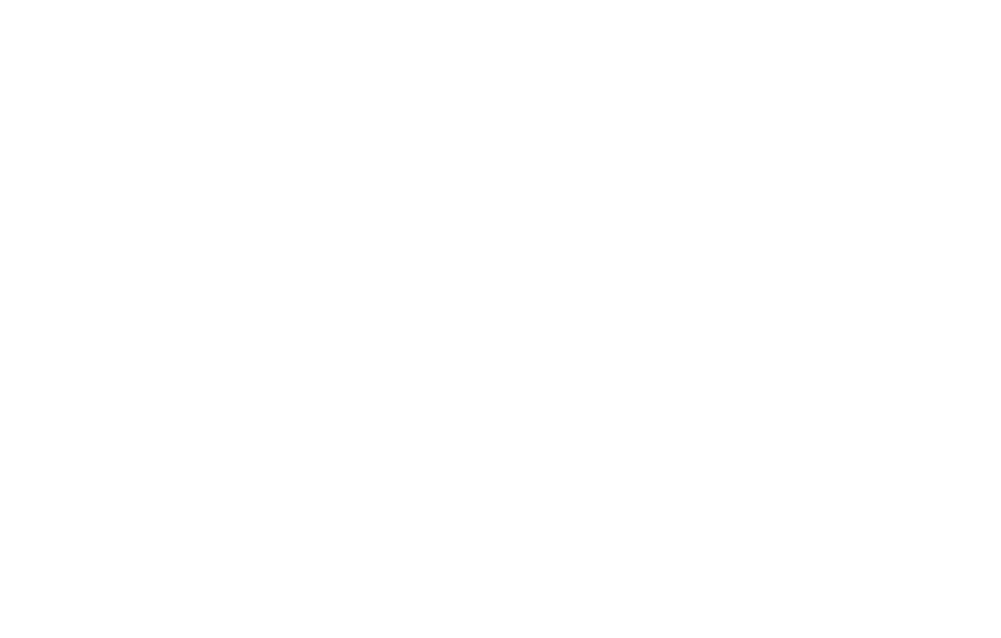
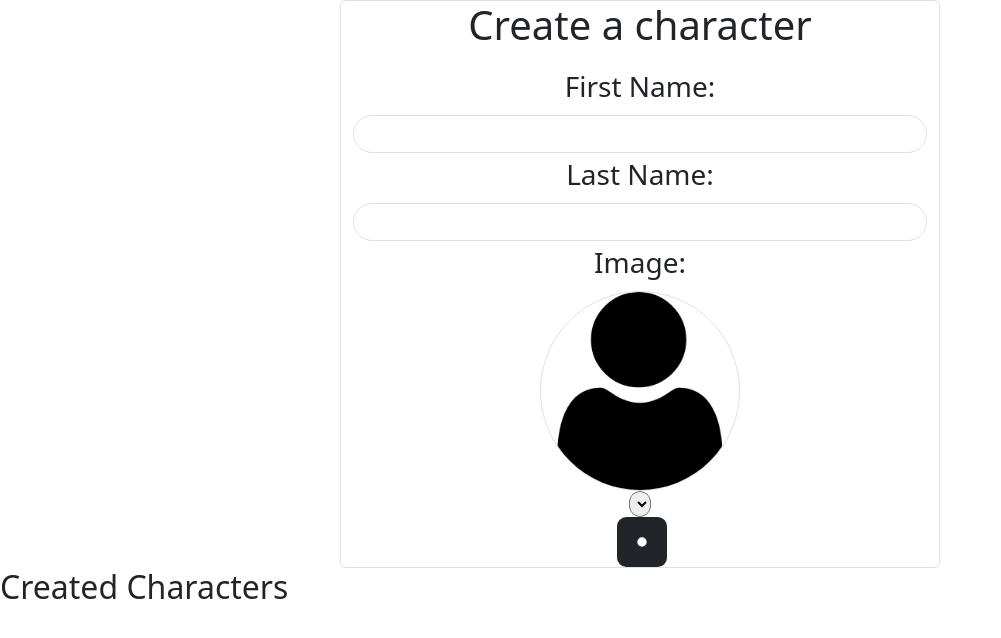
Before and after one commit to nelg62/Module-4, a plain HTML site: page MiniProject1/MiniProject1.html in a window 1280 px wide. Shown: the whole page, without its empty margins (0-1001 px from the left). Drawn offline with nearby package versions, Linux system fonts and the light colour scheme.

Commit message:
working on projiect

```diff
--- a/MiniProject1/MiniPrject1.css
+++ b/MiniProject1/MiniPrject1.css
@@ -0,0 +1,9 @@
+img {
+    height: 200px;
+    width: 200px;
+}
+
+#formdiv {
+    border: 1px solid black;
+    width: 600px;
+}
--- a/MiniProject1/MiniProject1.html
+++ b/MiniProject1/MiniProject1.html
@@ -1,16 +1,65 @@
 <!DOCTYPE html>
 <html lang="en">
+
 <head>
     <meta charset="UTF-8">
     <meta name="viewport" content="width=device-width, initial-scale=1.0">
     <title>Document</title>
     <link rel="stylesheet" href="MiniPrject1.css">
+    <link href="https://cdn.jsdelivr.net/npm/bootstrap@5.3.3/dist/css/bootstrap.min.css" rel="stylesheet"
+        integrity="sha384-QWTKZyjpPEjISv5WaRU9OFeRpok6YctnYmDr5pNlyT2bRjXh0JMhjY6hW+ALEwIH" crossorigin="anonymous">
 </head>
+
 <body>
 
 
+    <div class="container text-center border rounded" id="formdiv">
+        <h1>Create a character</h1>
+        <form action="">
+            <div class="mt-3">
+                <div>
+                    <label for="fname" class="form-label fs-3">First Name:</label>
+                    <input type="text" class="form-control text-center rounded-pill" id="fname">
+
+                    <label for="lname" class="form-label fs-3">Last Name:</label>
+                    <input type="text" class="form-control text-center rounded-pill" id="lname">
+                </div>
+
+                <div>
+                    <label for="" class="form-label fs-3">Image: </label>
+                    <img src="user.png" alt="Your image here" class="rounded mx-auto d-block border rounded-pill">
+
+                    <select name="" id="" class="rounded-pill">
+                        <option value=""></option>
+                        <option value=""></option>
+                    </select>
+                </div>
+
+                <div>
+                    <label for="" class="form-label"></label>
+                    <svg xmlns="http://www.w3.org/2000/svg" width="50" height="50" fill="currentColor"
+                        class="bi bi-dice-1-fill" viewBox="0 0 16 16">
+                        <path
+                            d="M3 0a3 3 0 0 0-3 3v10a3 3 0 0 0 3 3h10a3 3 0 0 0 3-3V3a3 3 0 0 0-3-3zm5 9.5a1.5 1.5 0 1 1 0-3 1.5 1.5 0 0 1 0 3" />
+                    </svg>
+                    <!-- roll a random number  -->
+
+                </div>
 
 
+            </div>
+
+        </form>
+
+    </div>
+
+    <h2>Created Characters</h2>
+
+
+    <script src="https://cdn.jsdelivr.net/npm/bootstrap@5.3.3/dist/js/bootstrap.bundle.min.js"
+        integrity="sha384-YvpcrYf0tY3lHB60NNkmXc5s9fDVZLESaAA55NDzOxhy9GkcIdslK1eN7N6jIeHz"
+        crossorigin="anonymous"></script>
     <script src="MiniProject1.js"></script>
 </body>
+
 </html>
```
Also changed, not shown: MiniProject1/user.png (added).
